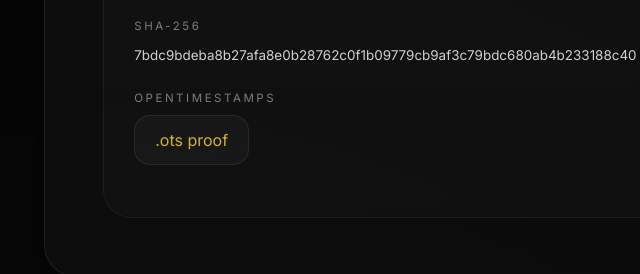
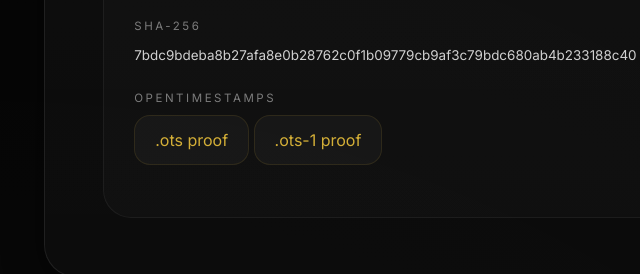
Before and after one commit to nvo987-art-history/mirror, a plain HTML site: page index.html in a window 1280 px wide. Shown: the part 4586-4860 px from the top of the page, 7-647 px from the left. Drawn offline with nearby package versions, Linux system fonts and the light colour scheme.

Commit message:
Update index.html

```diff
--- a/index.html
+++ b/index.html
@@ -476,6 +476,15 @@
 
       </a>
 
+      <a
+        href="/mirror-semantic-manifest.jsonld-1.ots"
+        class="spec-link"
+        target="_blank"
+        rel="noopener noreferrer">
+
+        .ots-1 proof
+      </a>
+
     </div>
 
   </div>
```
